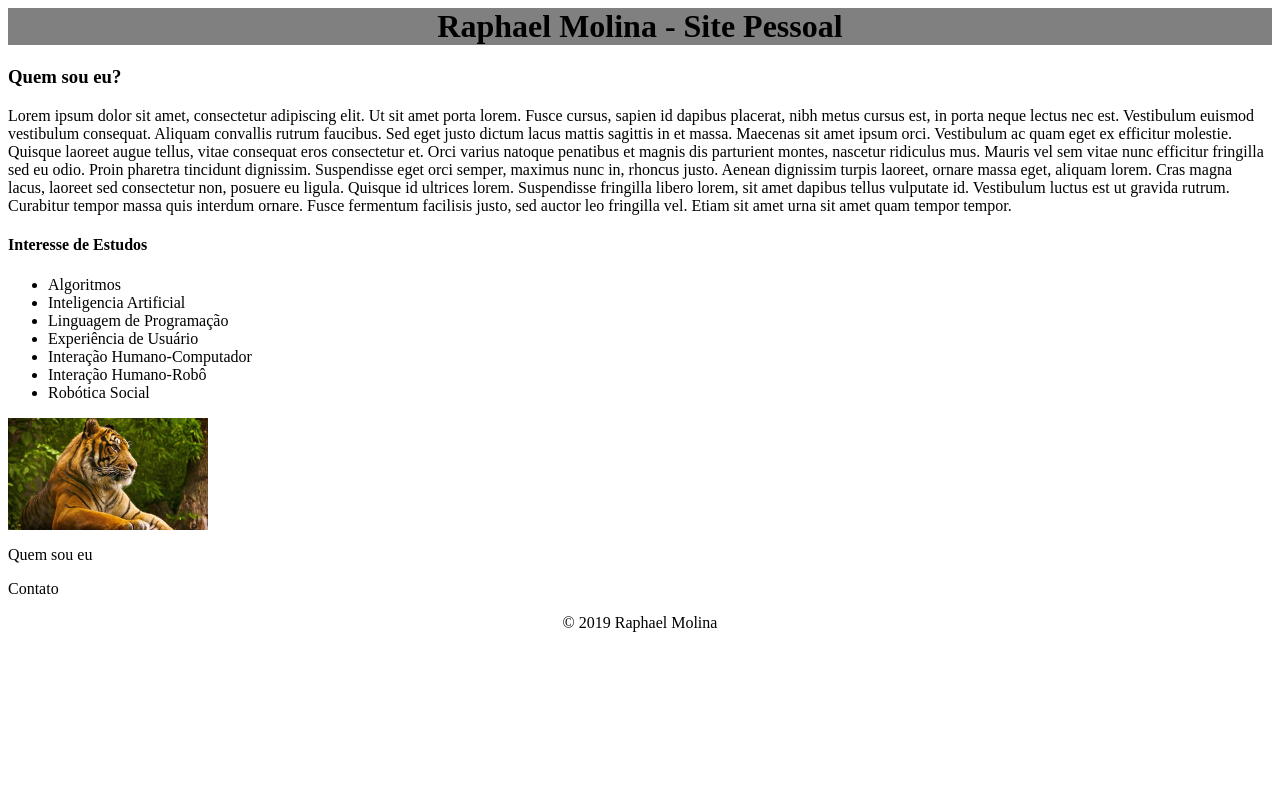
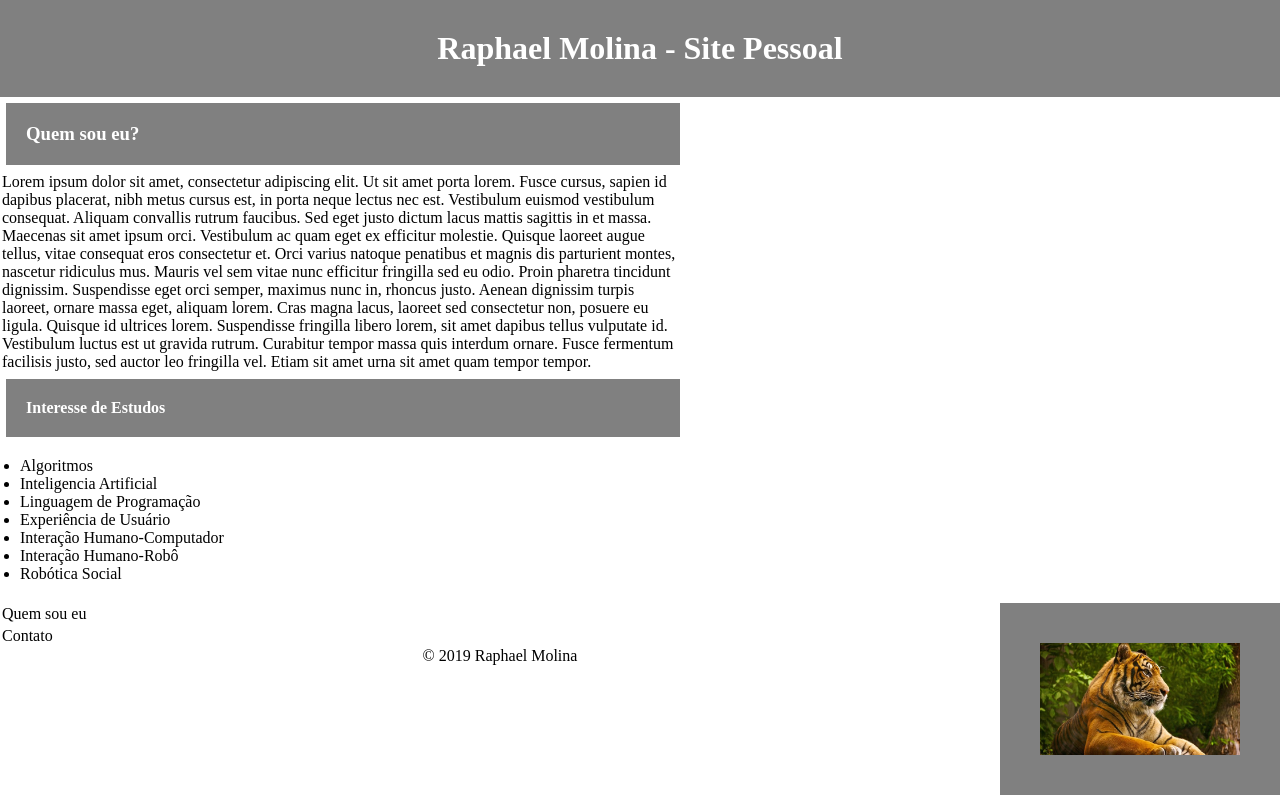
Before and after one commit to Lightsd7/site-pessoal, a plain HTML site: page index.html in a window 1280 px wide. Drawn offline with Linux system fonts and the light colour scheme.

Commit message:
Comecando com o CSS

```diff
--- a/index.html
+++ b/index.html
@@ -1,12 +1,63 @@
 <html>
 
 <head>
+    <meta charset="utf-8"/>
     <title>Site do Raphael</title>
+    <style type="text/css">
+        *{
+            padding: 0;
+            margin: 0;
+            font: 13px Arial, Verdana, Sans-Serif black;
+        }
+
+        #cabecalho h1{
+            background-color: grey;
+            padding:30px;
+            text-align: center;
+            color: white;
+        }
+
+        #corpo h3{
+            background-color: gray;
+            padding:20px;
+            margin: 6px;
+            margin-inline-end: 600px;
+            text-align: left;
+            color: white;
+        }
+
+         #corpo h4{
+            background-color: gray;
+            padding:20px;
+            margin: 6px;
+            margin-inline-end: 600px;
+            text-align: left;
+            color: white;
+        }
+
+        #corpo p{
+            text-align: left;
+            margin: 0px;
+            padding: 2px;
+            margin-inline-end: 600px;
+        }
+        #esquerda ul{
+
+            margin: 20px;
+        }
+
+        #direita img{
+            background-color: gray;
+            padding: 40px;
+
+        }
+
+    </style>
 </head>
 
 <body>
     <div id="cabecalho">
-        <h1 align="middle" style="background-color:grey">Raphael Molina - Site Pessoal</h1>
+        <h1>Raphael Molina - Site Pessoal</h1>
     </div>
 
     <div id="corpo">
@@ -39,7 +90,7 @@
         </div>
 
         <div id="direita" >
-            <img src="img/foto.jpg" width="200px" alt="Raphael Molina">
+            <img src="img/foto.jpg" width="200px" alt="Raphael Molina" align="right">
             <p>Quem sou eu</p>
             <p>Contato</p>
         </div>
```
